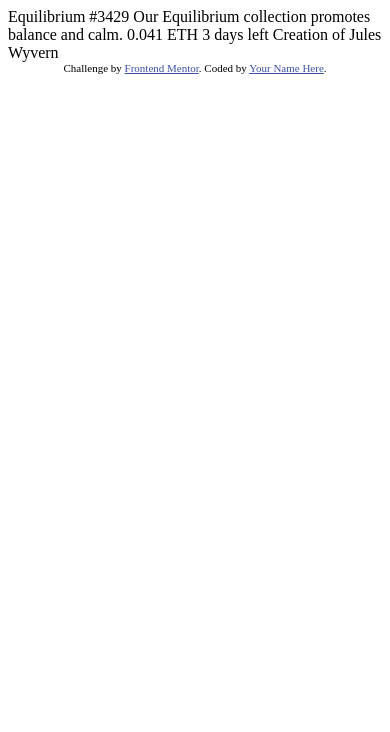
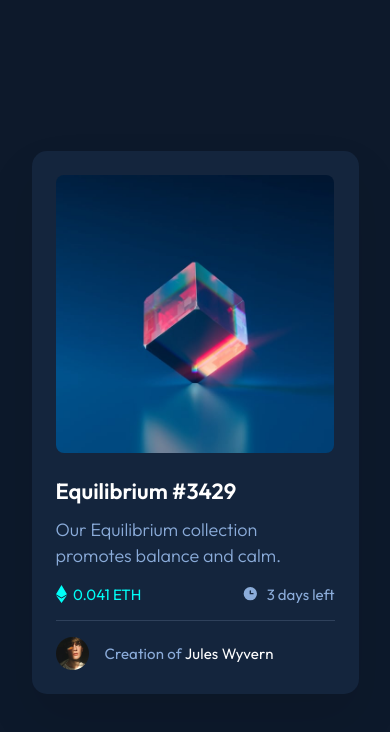
Before and after one commit to LonelyBuddy/Nft-preview-card, a plain HTML site: page index.html in a window 390 px wide. Drawn offline with Linux system fonts and the light colour scheme.

Commit message:
finished mobile version

```diff
--- /dev/null
+++ b/app/_base.scss
@@ -0,0 +1,21 @@
+/* Box sizing rules */
+*,
+*::before,
+*::after {
+  box-sizing: border-box;
+}
+
+/* Remove default margin */
+body,
+h1,
+p {
+  margin: 0;
+}
+
+body {
+  min-height: 100vh;
+  font-family: 'Outfit', sans-serif;
+  background: var(--veryDarkBlue-main-bg);
+  display: grid;
+  place-items: center;
+}
--- /dev/null
+++ b/app/_card.scss
@@ -0,0 +1,93 @@
+@use 'function' as *;
+
+.card {
+  padding: rem(24);
+  max-width: rem(327);
+  border-radius: rem(15);
+  background: var(--veryDarkBlue-card-bg);
+  box-shadow: 0px 25px 50px rgba(0, 0, 0, 0.0952917);
+
+  &__equilibrium-img-wrapper {
+    width: rem(278);
+    height: rem(278);
+    overflow: hidden;
+    border-radius: rem(8);
+    margin-bottom: rem(24);
+
+    img {
+      width: 100%;
+      height: 100%;
+    }
+  }
+
+  &__title {
+    font-weight: 600;
+    font-size: rem(22);
+    color: var(--white);
+    margin-bottom: rem(12);
+  }
+
+  &__description {
+    font-weight: 300;
+    font-size: rem(18);
+    color: var(--soft-blue);
+    line-height: rem(26);
+    margin-bottom: rem(16);
+  }
+
+  &__ETH {
+    display: flex;
+    justify-content: space-between;
+    height: rem(36);
+    border-bottom: 1px var(--veryDarkBlue-line) solid;
+    margin-bottom: rem(16);
+    font-size: rem(15);
+
+    &__coin {
+      display: flex;
+      align-items: flex-start;
+
+      img {
+        margin-right: rem(6.48);
+      }
+
+      span {
+        color: var(--cyan);
+      }
+    }
+
+    &__clock {
+      display: flex;
+      align-items: flex-start;
+
+      img {
+        margin-right: rem(7.7);
+      }
+
+      span {
+        color: var(--soft-blue);
+      }
+    }
+  }
+
+  &__creator {
+    display: flex;
+    align-items: center;
+    font-size: rem(15);
+    letter-spacing: rem(0.1431);
+
+    img {
+      width: rem(33);
+      height: ren(33);
+      margin-right: rem(16);
+    }
+
+    span {
+      color: var(--soft-blue);
+
+      span {
+        color: var(--white);
+      }
+    }
+  }
+}
--- /dev/null
+++ b/app/_colors.scss
@@ -0,0 +1,8 @@
+:root {
+  --soft-blue: hsl(215, 51%, 70%);
+  --cyan: hsl(178, 100%, 50%);
+  --veryDarkBlue-main-bg: hsl(217, 54%, 11%); //  (main BG)
+  --veryDarkBlue-card-bg: hsl(216, 50%, 16%); //  (card BG)
+  --veryDarkBlue-line: hsl(215, 32%, 27%); //  (line):
+  --white: hsl(0, 0%, 100%);
+}
--- /dev/null
+++ b/app/_function.scss
@@ -0,0 +1,11 @@
+// Source: https://css-tricks.com/snippets/sass/px-to-em-functions/
+@function rem($pixels, $context: 16) {
+  @if (unitless($pixels)) {
+    $pixels: $pixels * 1px;
+  }
+  @if (unitless($context)) {
+    $context: $context * 1px;
+  }
+
+  @return $pixels / $context * 1rem;
+}
--- /dev/null
+++ b/app/style.scss
@@ -0,0 +1,3 @@
+@forward 'colors';
+@forward 'base';
+@forward 'card';
--- a/index.html
+++ b/index.html
@@ -1,33 +1,62 @@
 <!DOCTYPE html>
 <html lang="en">
   <head>
-  <meta charset="UTF-8">
-  <meta name="viewport" content="width=device-width, initial-scale=1.0"> <!-- displays site properly based on user's device -->
+    <meta charset="UTF-8" />
+    <meta name="viewport" content="width=device-width, initial-scale=1.0" />
+    <!-- displays site properly based on user's device -->
 
-  <link rel="icon" type="image/png" sizes="32x32" href="./images/favicon-32x32.png">
+    <link
+      rel="icon"
+      type="image/png"
+      sizes="32x32"
+      href="./images/favicon-32x32.png"
+    />
+    <link rel="preconnect" href="https://fonts.googleapis.com" />
+    <link rel="preconnect" href="https://fonts.gstatic.com" crossorigin />
+    <link
+      href="https://fonts.googleapis.com/css2?family=Outfit:wght@300;400;600&display=swap"
+      rel="stylesheet"
+    />
+
+    <link rel="stylesheet" href="dist/style.css" />
 
     <title>Frontend Mentor | NFT preview card component</title>
-
-  <!-- Feel free to remove these styles or customise in your own stylesheet 👍 -->
-  <style>
-    .attribution { font-size: 11px; text-align: center; }
-    .attribution a { color: hsl(228, 45%, 44%); }
-  </style>
   </head>
   <body>
+    <section class="card">
+      <div class="card__equilibrium-img-wrapper">
+        <img src="images/image-equilibrium.jpg" alt="image" />
+      </div>
 
-  Equilibrium #3429
+      <h1 class="card__title">Equilibrium #3429</h1>
 
+      <p class="card__description">
         Our Equilibrium collection promotes balance and calm.
+      </p>
 
-  0.041 ETH
-  3 days left
+      <div class="card__ETH">
+        <div class="card__ETH__coin">
+          <img src="images/icon-ethereum.svg" alt="ethereum icon" />
+          <span class="card__ETH__coin-text">0.041 ETH</span>
+        </div>
 
-  Creation of Jules Wyvern
+        <div class="card__ETH__clock">
+          <img src="images/icon-clock.svg" alt="clock icon" />
+          <span>3 days left</span>
+        </div>
+      </div>
 
-  <div class="attribution">
-    Challenge by <a href="https://www.frontendmentor.io?ref=challenge" target="_blank">Frontend Mentor</a>.
-    Coded by <a href="#">Your Name Here</a>.
+      <div class="card__creator">
+        <img src="images/image-avatar.png" alt="creator's avatar" />
+        <span> Creation of <span>Jules Wyvern</span> </span>
       </div>
+    </section>
+
+    <!-- <div class="attribution">
+      Challenge by
+      <a href="https://www.frontendmentor.io?ref=challenge" target="_blank"
+        >Frontend Mentor</a
+      >. Coded by <a href="#">Your Name Here</a>.
+    </div> -->
   </body>
 </html>
```
Also changed, not shown: dist/style.css (added), 1 other file. Lines whose indentation alone changed are shown as unchanged.
